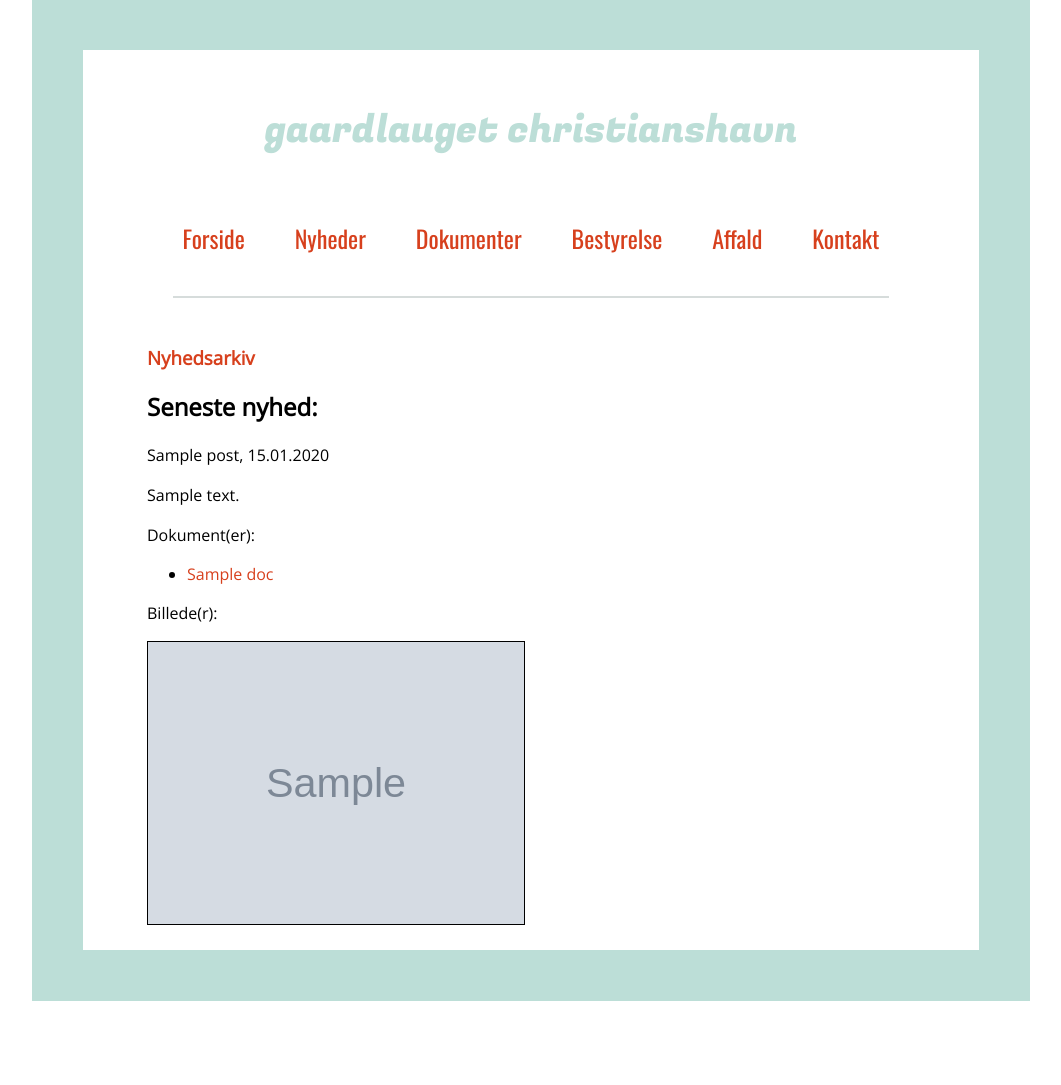
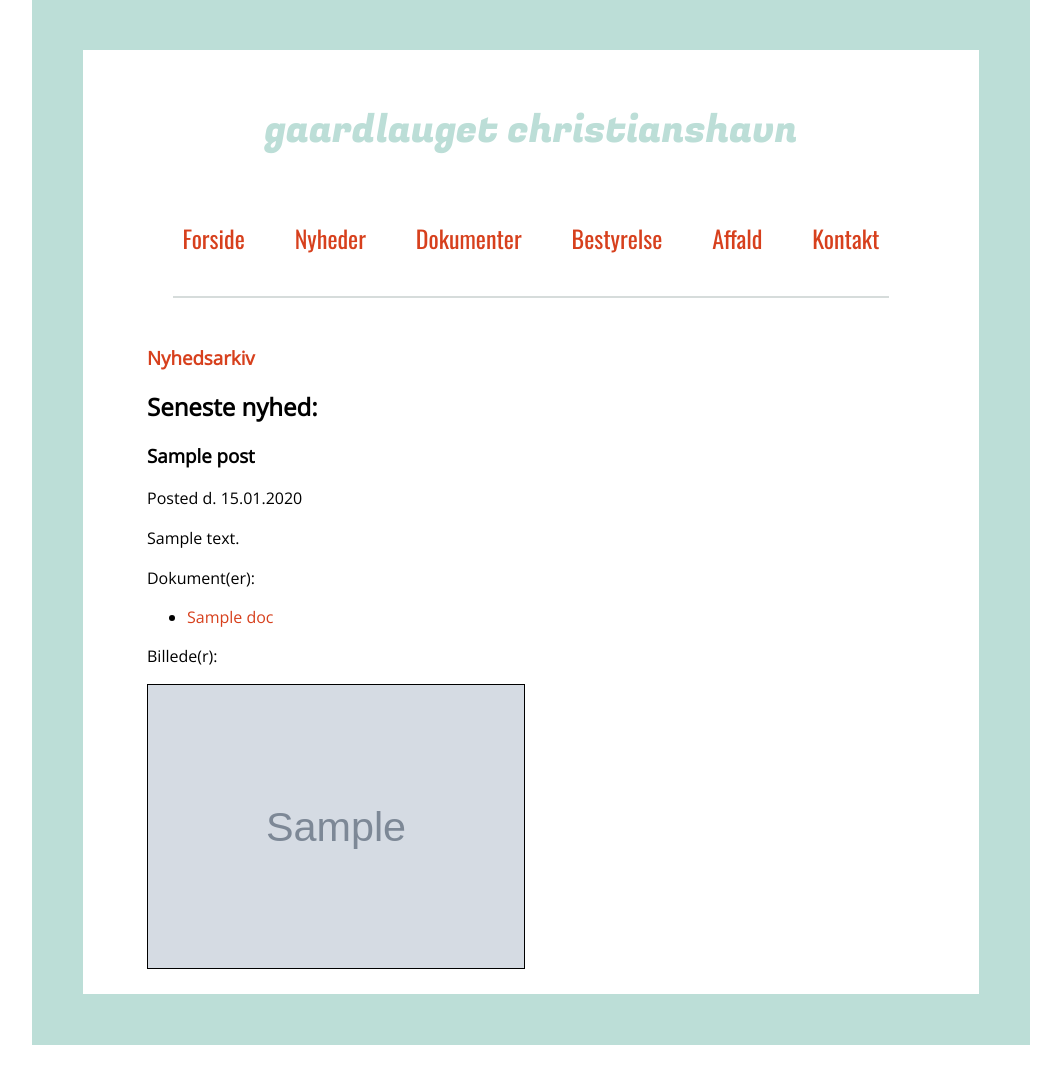
Before and after one commit to gandalftheFFFFFF/gaardlaug, a Django app: template news/templates/news.html in a window 1280 px wide. Shown: the part 81-1166 px from the top of the page, without its empty margins (109-1170 px from the left). Before the commit the page ends 1082 px from the top, so only its background shows below. Run offline with Django 3.2, Linux system fonts and the light colour scheme; the template is opened without the code that fills it: most values are stand-ins (such as "Sample title", 1, 10 or a date in 2020); grey boxes marked "Sample" are stand-in pictures.

Commit message:
small changes in news templates

```diff
--- a/news/templates/news_template.html
+++ b/news/templates/news_template.html
@@ -6,9 +6,12 @@
 {% endblock %}
 {% block latest_news %}
 
+<h3>
+    {{ post.title }}
+</h3>
 <p>
-    {{ post.title }}, {{ post.date|date:"d.m.Y" }}
-<p/>
+    Posted d. {{ post.date|date:"d.m.Y" }}
+</p>
 <p>
     {{ post.text }}
 </p>
```
